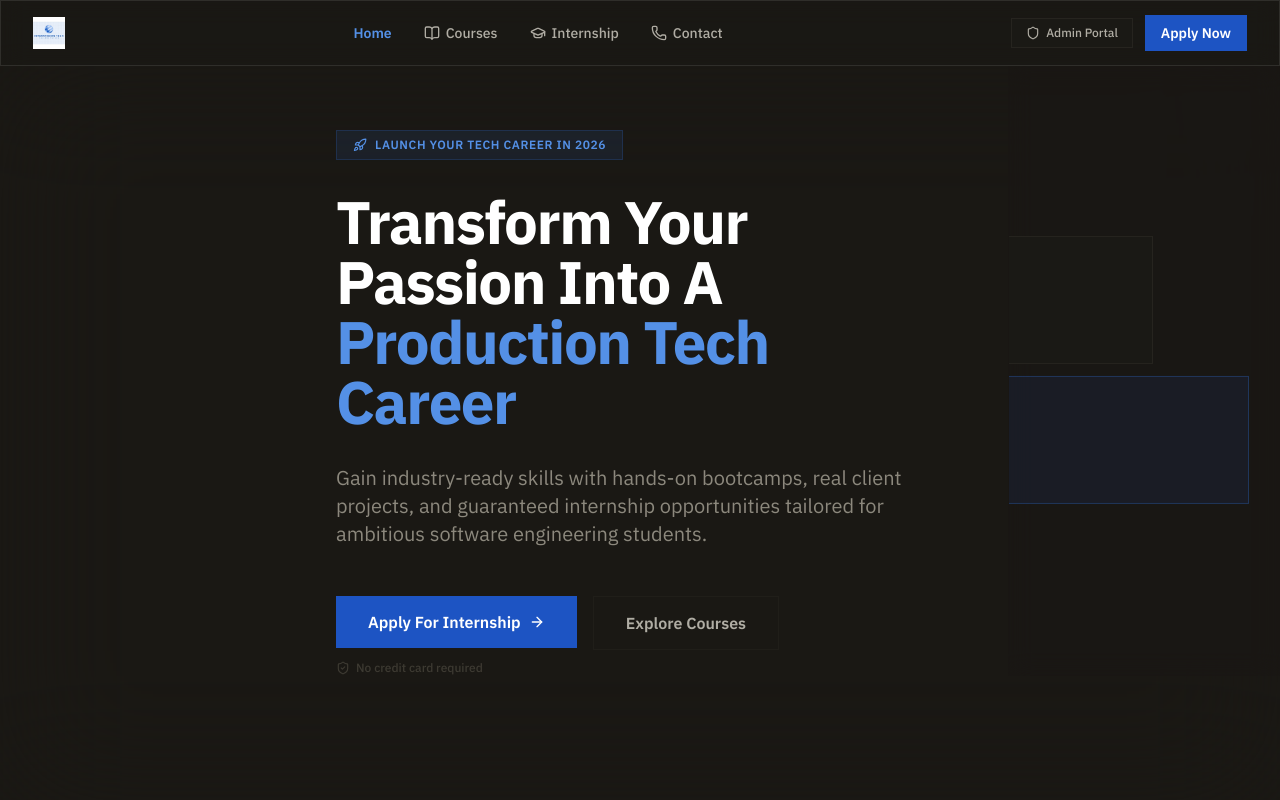
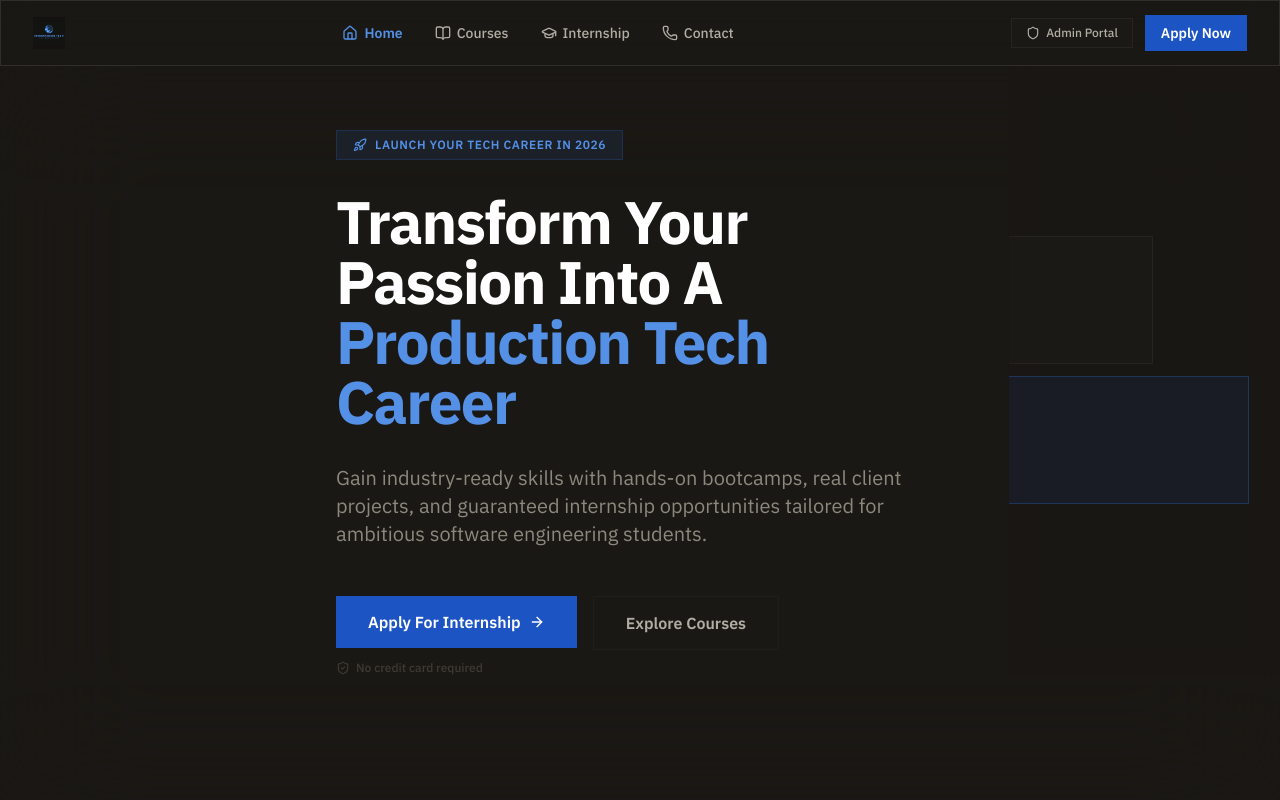
Before and after one commit to vanrajsinh650/internvision-prehire-assignment, a Next.js app in the folder frontend/: page / in a window 1280 px wide. Shown: the top 800 px of the page. Built offline with nearby package versions, Linux system fonts and the light colour scheme.

Commit message:
Fix logo background and add Home icon

```diff
--- a/frontend/src/components/Footer.tsx
+++ b/frontend/src/components/Footer.tsx
@@ -9,7 +9,7 @@ export default function Footer() {
  <div className="grid grid-cols-1 md:grid-cols-4 gap-8">
  <div className="space-y-4">
  <Link href="/"className="flex items-center gap-2 font-bold text-lg text-white">
- <Image src="/logo.jpg" alt="InternVision Logo" width={140} height={36} className="h-7 w-auto object-contain" />
+ <Image src="/logo.jpg" alt="InternVision Logo" width={140} height={36} className="h-7 w-auto object-contain mix-blend-screen invert hue-rotate-180 brightness-110" />
  </Link>
  <p className="text-ink-400 text-xs leading-relaxed">
  Empowering students with industry-grade software engineering bootcamps, hands-on internships, and career placement mentorship.
--- a/frontend/src/components/Navbar.tsx
+++ b/frontend/src/components/Navbar.tsx
@@ -4,7 +4,7 @@ import Link from"next/link";
 import Image from"next/image";
 import { usePathname } from"next/navigation";
 import { useState } from"react";
-import { Sparkles, BookOpen, GraduationCap, Phone, Shield, Menu, X } from"lucide-react";
+import { Sparkles, BookOpen, GraduationCap, Phone, Shield, Menu, X, Home } from"lucide-react";
 import { motion, AnimatePresence } from "framer-motion";
 
 export default function Navbar() {
@@ -22,14 +22,15 @@ export default function Navbar() {
  >
  <div className="max-w-7xl mx-auto px-4 sm:px-6 lg:px-8 h-16 flex items-center justify-between">
  <Link href="/"className="flex items-center gap-2 font-bold text-xl tracking-tight">
- <Image src="/logo.jpg" alt="InternVision Logo" width={160} height={40} className="h-8 w-auto object-contain" />
+ <Image src="/logo.jpg" alt="InternVision Logo" width={160} height={40} className="h-8 w-auto object-contain mix-blend-screen invert hue-rotate-180 brightness-110" />
  </Link>
 
  <nav className="hidden md:flex items-center gap-8 text-sm font-medium">
  <Link
  href="/"
- className={`transition-colors ${isActive('/') ? 'text-brand-400 font-semibold' : 'text-ink-300 hover:text-white'}`}
+ className={`flex items-center gap-1.5 transition-colors ${isActive('/') ? 'text-brand-400 font-semibold' : 'text-ink-300 hover:text-white'}`}
  >
+ <Home className="w-4 h-4"/>
  Home
  </Link>
  <Link
```
